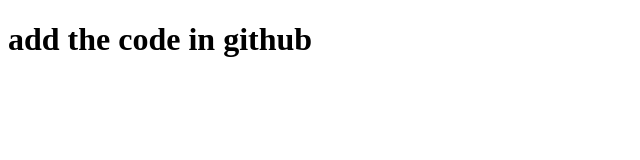
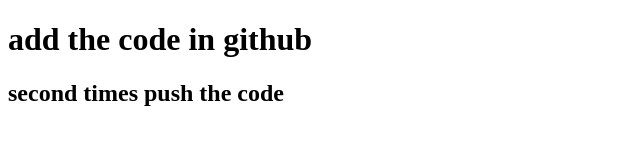
Before and after one commit to Abrahon/my-second-repo, a plain HTML site: page index.html in a window 1280 px wide. Shown: the whole page, without its empty margins (0-640 px from the left). Drawn offline with Linux system fonts and the light colour scheme.

Commit message:
second header added

```diff
--- a/index.html
+++ b/index.html
@@ -8,6 +8,8 @@
 </head>
 <body>
     <h1>add the code in github</h1>
+    <h2>second times push the code </h2>
+
 
 </body>
 </html>
```
